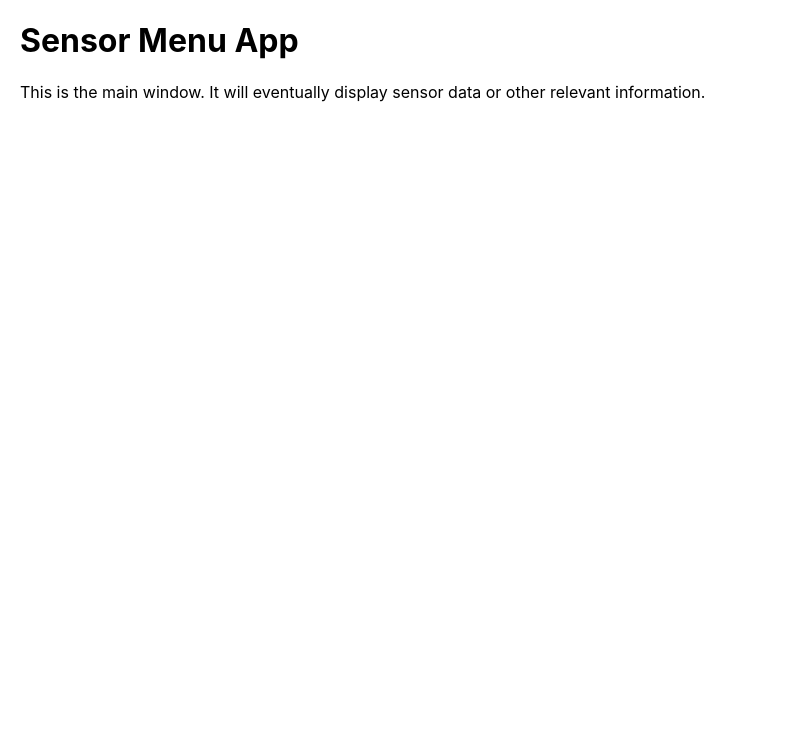
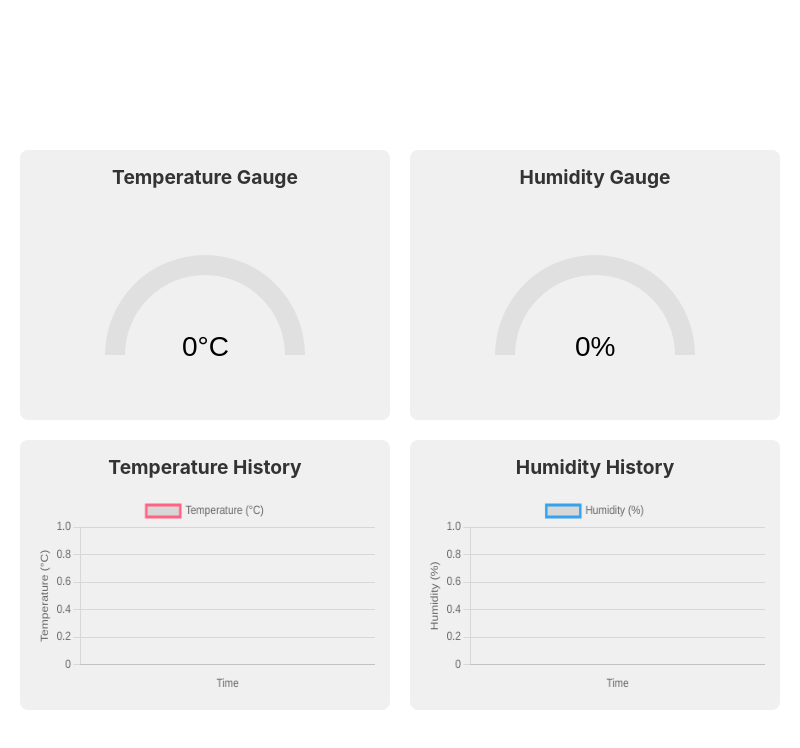
Before and after one commit to antedoro/SensorMenu-electron, an Electron app: page src/renderer/index.html in a window 800 px wide. Drawn offline with nearby package versions, Linux system fonts and the light colour scheme; no server answers.

Commit message:
chartjs groph added

```diff
--- a/package.json
+++ b/package.json
@@ -41,6 +41,7 @@
     "electron-builder": "^26.0.12"
   },
   "dependencies": {
+    "chart.js": "^4.5.0",
     "electron-settings": "^4.0.4",
     "mqtt": "^5.14.0"
   }
--- a/src/main/main.js
+++ b/src/main/main.js
@@ -1,4 +1,6 @@
 const { app, BrowserWindow, Menu, Tray, ipcMain, nativeImage } = require('electron');
+
+app.disableHardwareAcceleration();
 const path = require('path');
 const mqtt = require('mqtt');
 const settings = require('electron-settings');
@@ -125,6 +127,9 @@ async function connectMqtt() {
       try {
         const data = JSON.parse(message.toString());
         updateTrayTitle(data.temp, data.hum);
+        if (mainWindow) {
+          mainWindow.webContents.send('mqtt-data', data);
+        }
       } catch (e) {
         console.error('Failed to parse MQTT message:', e);
       }
--- a/src/preload/preload.js
+++ b/src/preload/preload.js
@@ -1,6 +1,7 @@
 const { contextBridge, ipcRenderer } = require('electron');
 
-contextBridge.exposeInMainWorld('electronAPI', {
+contextBridge.exposeInMainWorld('api', {
   send: (channel, data) => ipcRenderer.send(channel, data),
-  receive: (channel, func) => ipcRenderer.on(channel, (event, ...args) => func(...args))
+  receive: (channel, func) => ipcRenderer.on(channel, (event, ...args) => func(...args)),
+  onMqttData: (callback) => ipcRenderer.on('mqtt-data', callback)
 });
--- /dev/null
+++ b/src/renderer/chart_renderer.js
@@ -0,0 +1,141 @@
+
+const tempGaugeCanvas = document.getElementById('tempGauge');
+const humGaugeCanvas = document.getElementById('humGauge');
+const tempChartCanvas = document.getElementById('tempChart');
+const humChartCanvas = document.getElementById('humChart');
+
+let tempGauge, humGauge, tempChart, humChart;
+
+// Function to create a gauge chart (simplified for demonstration)
+function createGauge(canvas, label, value, max) {
+    return new Chart(canvas, {
+        type: 'doughnut',
+        data: {
+            labels: [label, ''],
+            datasets: [{
+                data: [value, max - value],
+                backgroundColor: ['#4CAF50', '#E0E0E0'],
+                borderWidth: 0
+            }]
+        },
+        options: {
+            responsive: false,
+            maintainAspectRatio: false,
+            cutout: '80%',
+            rotation: 270,
+            circumference: 180,
+            plugins: {
+                tooltip: { enabled: false },
+                legend: { display: false },
+                text: { label: label } // Pass label to plugin options
+            },
+            animation: false
+        },
+        plugins: [{
+            id: 'text',
+            beforeDraw: function(chart) {
+                let width = chart.width,
+                    height = chart.height,
+                    ctx = chart.ctx;
+
+                ctx.restore();
+                let fontSize = (height / 114).toFixed(2);
+                ctx.font = fontSize + "em sans-serif";
+                ctx.textBaseline = "middle";
+
+                let currentValue = chart.data.datasets[0].data[0];
+                let text = currentValue + (chart.options.plugins.text.label === 'Temperature' ? '°C' : '%'),
+                    textX = Math.round((width - ctx.measureText(text).width) / 2),
+                    textY = height / 1.4;
+                ctx.fillText(text, textX, textY);
+                ctx.save();
+            }
+        }]
+    });
+}
+
+// Function to create a line chart
+function createLineChart(canvas, label, borderColor) {
+    return new Chart(canvas, {
+        type: 'line',
+        data: {
+            labels: [],
+            datasets: [{
+                label: label,
+                data: [],
+                borderColor: borderColor,
+                tension: 0.1,
+                fill: false
+            }]
+        },
+        options: {
+            responsive: false, // Disable responsiveness for line charts
+            maintainAspectRatio: false,
+            animation: false, // Disable animation for line charts
+            scales: {
+                x: {
+                    type: 'category',
+                    labels: [],
+                    title: {
+                        display: true,
+                        text: 'Time'
+                    }
+                },
+                y: {
+                    beginAtZero: true,
+                    title: {
+                        display: true,
+                        text: label
+                    }
+                }
+            }
+        }
+    });
+}
+
+// Initialize charts
+document.addEventListener('DOMContentLoaded', () => {
+    tempGaugeCanvas.width = 200;
+    tempGaugeCanvas.height = 200;
+    humGaugeCanvas.width = 200;
+    humGaugeCanvas.height = 200;
+    tempChartCanvas.width = 400;
+    tempChartCanvas.height = 200;
+    humChartCanvas.width = 400;
+    humChartCanvas.height = 200;
+
+    tempGauge = createGauge(tempGaugeCanvas, 'Temperature', 0, 50); // Max temp 50°C
+    humGauge = createGauge(humGaugeCanvas, 'Humidity', 0, 100); // Max hum 100%
+    tempChart = createLineChart(tempChartCanvas, 'Temperature (°C)', 'rgb(255, 99, 132)');
+    humChart = createLineChart(humChartCanvas, 'Humidity (%)', 'rgb(54, 162, 235)');
+});
+
+// Function to update charts
+window.api.onMqttData((event, data) => {
+    const { temp, hum } = data;
+    const timestamp = new Date().toLocaleTimeString();
+
+    // Update gauges
+    tempGauge.data.datasets[0].data = [temp, 50 - temp];
+    tempGauge.update();
+    humGauge.data.datasets[0].data = [hum, 100 - hum];
+    humGauge.update();
+
+    // Update line charts
+    tempChart.data.labels.push(timestamp);
+    tempChart.data.datasets[0].data.push(temp);
+    humChart.data.labels.push(timestamp);
+    humChart.data.datasets[0].data.push(hum);
+
+    // Keep only the last 20 data points
+    const maxDataPoints = 20;
+    if (tempChart.data.labels.length > maxDataPoints) {
+        tempChart.data.labels.shift();
+        tempChart.data.datasets[0].data.shift();
+        humChart.data.labels.shift();
+        humChart.data.datasets[0].data.shift();
+    }
+
+    tempChart.update();
+    humChart.update();
+});
--- a/src/renderer/index.html
+++ b/src/renderer/index.html
@@ -4,18 +4,33 @@
     <meta charset="UTF-8" />
     <meta
       http-equiv="Content-Security-Policy"
-      content="default-src 'self'; script-src 'self'"
-    />
-    <meta
-      http-equiv="X-Content-Security-Policy"
-      content="default-src 'self'; script-src 'self'"
+      content="default-src 'self'; script-src 'self' https://cdn.jsdelivr.net https://cdn.tailwindcss.com; style-src 'self' 'unsafe-inline'"
     />
     <link rel="stylesheet" href="style.css" />
-    <script src="https://cdn.tailwindcss.com"></script>
+
     <title>SensorMenu</title>
   </head>
-<body>
-    <h1>Sensor Menu App</h1>
-    <p>This is the main window. It will eventually display sensor data or other relevant information.</p>
-</body>
+  <body>
+    <div class="charts-container">
+      <div class="chart-item">
+        <h2>Temperature Gauge</h2>
+        <canvas id="tempGauge"></canvas>
+      </div>
+      <div class="chart-item">
+        <h2>Humidity Gauge</h2>
+        <canvas id="humGauge"></canvas>
+      </div>
+      <div class="chart-item">
+        <h2>Temperature History</h2>
+        <canvas id="tempChart"></canvas>
+      </div>
+      <div class="chart-item">
+        <h2>Humidity History</h2>
+        <canvas id="humChart"></canvas>
+      </div>
+    </div>
+
+    <script src="https://cdn.jsdelivr.net/npm/chart.js"></script>
+    <script src="chart_renderer.js"></script>
+  </body>
 </html>
--- a/src/renderer/style.css
+++ b/src/renderer/style.css
@@ -1,6 +1,21 @@
+html, body {
+    height: 100%;
+    margin: 0;
+    box-sizing: border-box;
+    overflow: hidden; /* Added to prevent infinite scrollbar */
+}
+
+* {
+    box-sizing: border-box;
+}
+
 body {
     font-family: -apple-system, BlinkMacSystemFont, "Segoe UI", Roboto, Helvetica, Arial, sans-serif;
     margin: 20px;
+    display: flex;
+    flex-direction: column;
+    align-items: center;
+    justify-content: center;
 }
 
 .container {
@@ -17,3 +32,29 @@ body {
     font-size: 0.8em;
     color: #888;
 }
+
+.charts-container {
+    display: grid;
+    grid-template-columns: repeat(2, 1fr); /* Two equal columns */
+    gap: 20px;
+    margin-top: 20px;
+}
+
+.chart-item {
+    background-color: #f0f0f0;
+    padding: 15px;
+    border-radius: 8px;
+    text-align: center;
+}
+
+.chart-item h2 {
+    margin-top: 0;
+    font-size: 1.2em;
+    color: #333;
+}
+
+.chart-item canvas {
+    max-width: 100%;
+    height: 200px; /* Fixed height for all charts */
+    margin: 0 auto; /* Center the canvas */
+}
```
Also changed, not shown: 1 other file.
